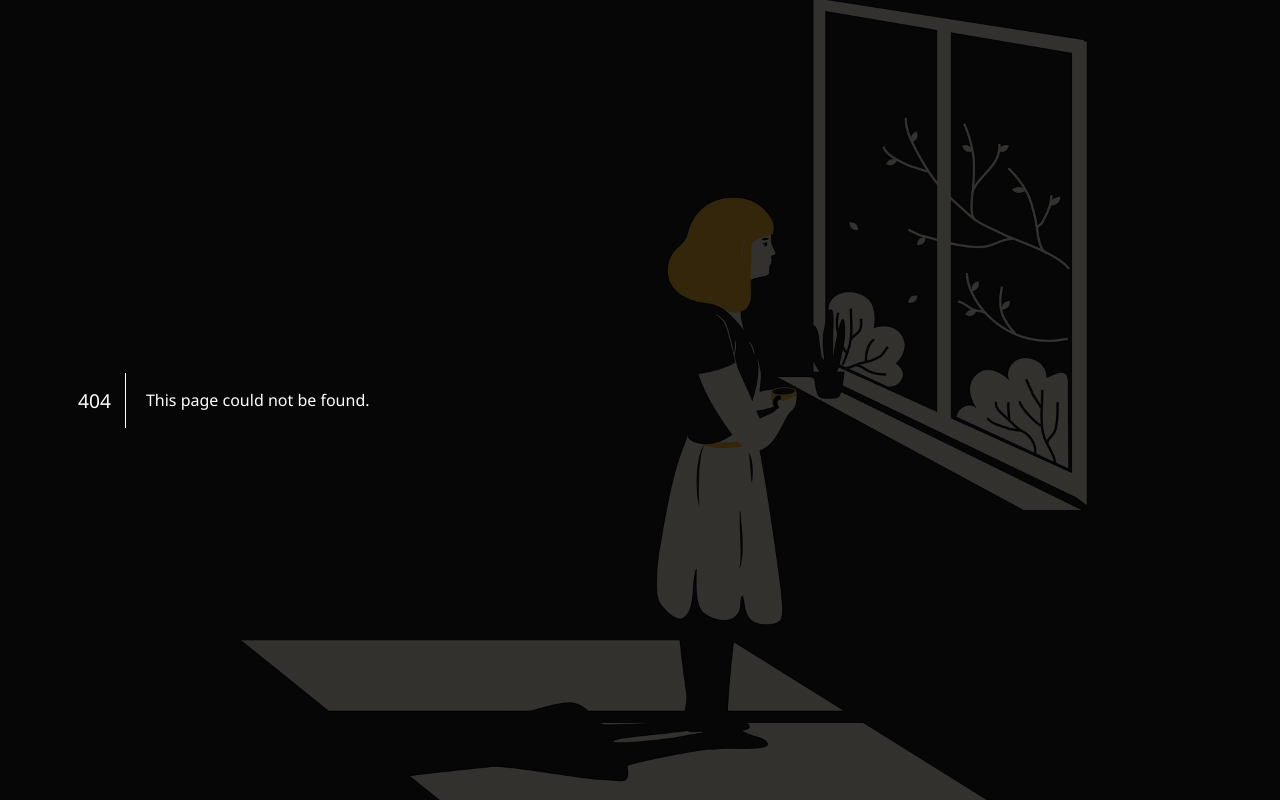
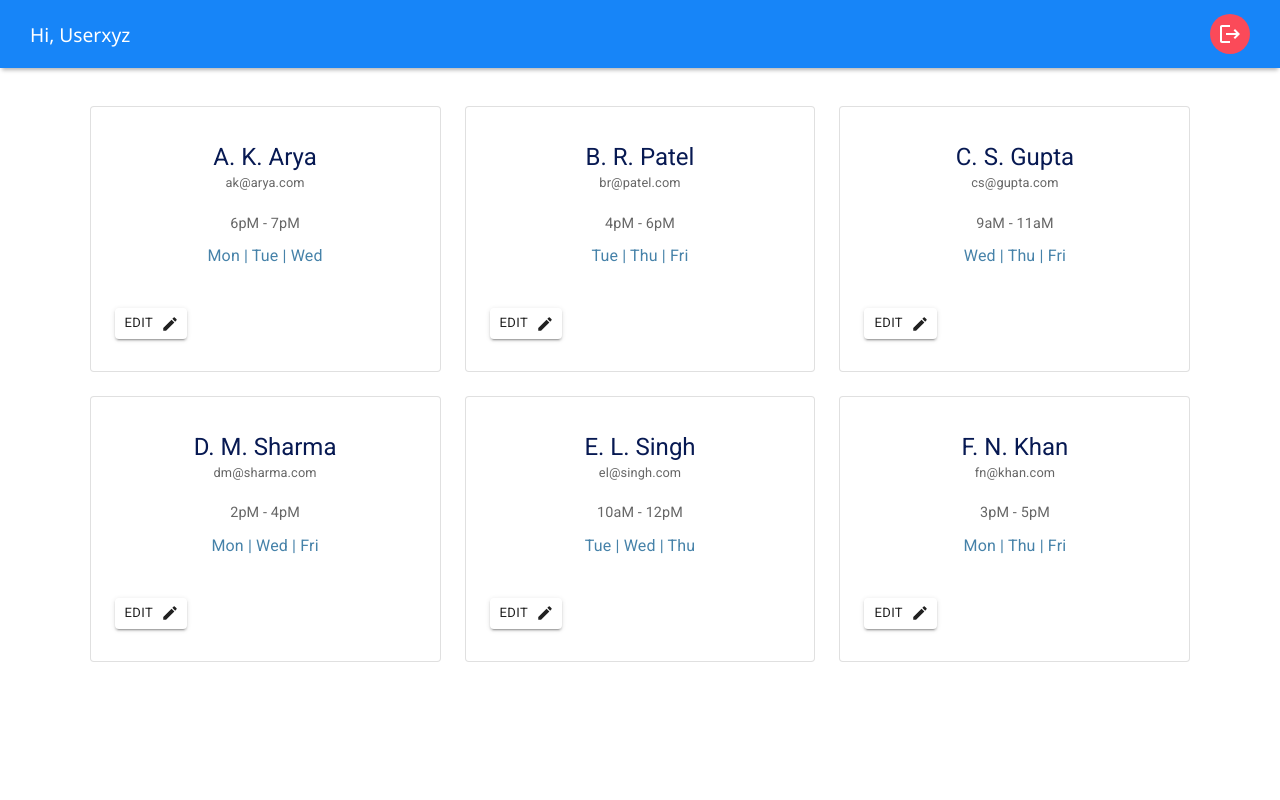
Before and after one commit to SandeepKrSuman/medcare, a React (Create React App) app: page /dashboard/admin/staff-list in a window 1280 px wide. Before the commit this address had no page. Built offline with nearby package versions, Linux system fonts and the light colour scheme.

Commit message:
StaffList

```diff
--- a/src/App.js
+++ b/src/App.js
@@ -15,6 +15,7 @@ import MyAppointments from "./components/Dashboard/Patient/MyAppointments/MyAppo
 import Prescriptions from "./components/Dashboard/Patient/Prescriptions/Prescriptions";
 import Feedbacks from "./components/Dashboard/Patient/Feedbacks/Feedbacks";
 import DocList from "./components/Dashboard/Admin/DocList/DocList";
+import StaffList from "./components/Dashboard/Admin/StaffList/StaffList";
 
 function App() {
   return (
@@ -66,6 +67,11 @@ function App() {
         {/* Admin Dashboard */}
         <Route path="/dashboard/admin" exact element={<AdminDash />} />
         <Route path="/dashboard/admin/doc-list" exact element={<DocList />} />
+        <Route
+          path="/dashboard/admin/staff-list"
+          exact
+          element={<StaffList />}
+        />
 
         <Route path="/*" element={<Page404 />} />
       </Routes>
--- /dev/null
+++ b/src/components/Dashboard/Admin/StaffList/StaffList.js
@@ -0,0 +1,61 @@
+import React from "react";
+import { Grid } from "@mui/material";
+import Navbar from "../../../Navbar/Navbar";
+import styles from "./StaffList.module.css";
+import StaffListCard from "./StaffListCard";
+
+const staffs = [
+  {
+    name: "A. K. Arya",
+    email: "ak@arya.com",
+    days: ["Mon", "Tue", "Wed"],
+    time: "6pM - 7pM",
+  },
+  {
+    name: "B. R. Patel",
+    email: "br@patel.com",
+    days: ["Tue", "Thu", "Fri"],
+    time: "4pM - 6pM",
+  },
+  {
+    name: "C. S. Gupta",
+    email: "cs@gupta.com",
+    days: ["Wed", "Thu", "Fri"],
+    time: "9aM - 11aM",
+  },
+  {
+    name: "D. M. Sharma",
+    email: "dm@sharma.com",
+    days: ["Mon", "Wed", "Fri"],
+    time: "2pM - 4pM",
+  },
+  {
+    name: "E. L. Singh",
+    email: "el@singh.com",
+    days: ["Tue", "Wed", "Thu"],
+    time: "10aM - 12pM",
+  },
+  {
+    name: "F. N. Khan",
+    email: "fn@khan.com",
+    days: ["Mon", "Thu", "Fri"],
+    time: "3pM - 5pM",
+  },
+];
+
+export default function StaffList() {
+  return (
+    <div className={styles.container}>
+      <Navbar />
+      <div className={styles.cardContainer}>
+        <Grid container spacing={3}>
+          {staffs.map((staff, index) => (
+            <Grid key={index} item xs={12} md={6} lg={4}>
+              <StaffListCard staff={staff} />
+            </Grid>
+          ))}
+        </Grid>
+      </div>
+    </div>
+  );
+}
--- /dev/null
+++ b/src/components/Dashboard/Admin/StaffList/StaffList.module.css
@@ -0,0 +1,30 @@
+.container {
+    display: flex;
+    flex-direction: column;
+    justify-content: flex-start;
+}
+
+.filterContainer {
+    width: 100%;
+    display: flex;
+    justify-content: center;
+    align-items: center;
+    padding: 40px 3%;
+}
+
+.cardContainer {
+    display: flex;
+    flex: 1;
+    justify-content: center;
+    align-items: center;
+    padding: 3% 7% 7% 7%;
+}
+
+@media screen and (max-width: 767px) {
+    .cardContainer {
+        max-width: 100%;
+        width: 100%;
+        padding-left: 3%;
+        padding-right: 3%;
+    }
+}
--- /dev/null
+++ b/src/components/Dashboard/Admin/StaffList/StaffListCard.js
@@ -0,0 +1,41 @@
+import React from "react";
+import Card from "@mui/material/Card";
+import CardContent from "@mui/material/CardContent";
+import Typography from "@mui/material/Typography";
+import CardActions from "@mui/material/CardActions";
+import Button from "@mui/material/Button";
+import EditIcon from "@mui/icons-material/Edit";
+
+export default function StaffListCard(props) {
+  return (
+    <Card sx={{ maxWidth: "100%", textAlign: "center" }} variant="outlined">
+      <CardContent>
+        <br />
+        <Typography variant="h5" component="div" color="#071952">
+          {props.staff.name}
+        </Typography>
+        <Typography sx={{ mb: 2.5, fontSize: "0.8rem" }} color="text.secondary">
+          {props.staff.email}
+        </Typography>
+        <Typography sx={{ mb: 1, fontSize: "0.9rem" }} color="text.secondary">
+          {props.staff.time}
+        </Typography>
+        <Typography variant="subtitle1" sx={{ mb: 1.5 }} color="#4682A9">
+          {props.staff.days.join(" | ")}
+        </Typography>
+        <br />
+        <CardActions disableSpacing sx={{ justifyContent: "space-between" }}>
+          <Button
+            variant="contained"
+            color="grey"
+            size="small"
+            endIcon={<EditIcon />}
+            //   onClick={handleClick}
+          >
+            Edit
+          </Button>
+        </CardActions>
+      </CardContent>
+    </Card>
+  );
+}
```
